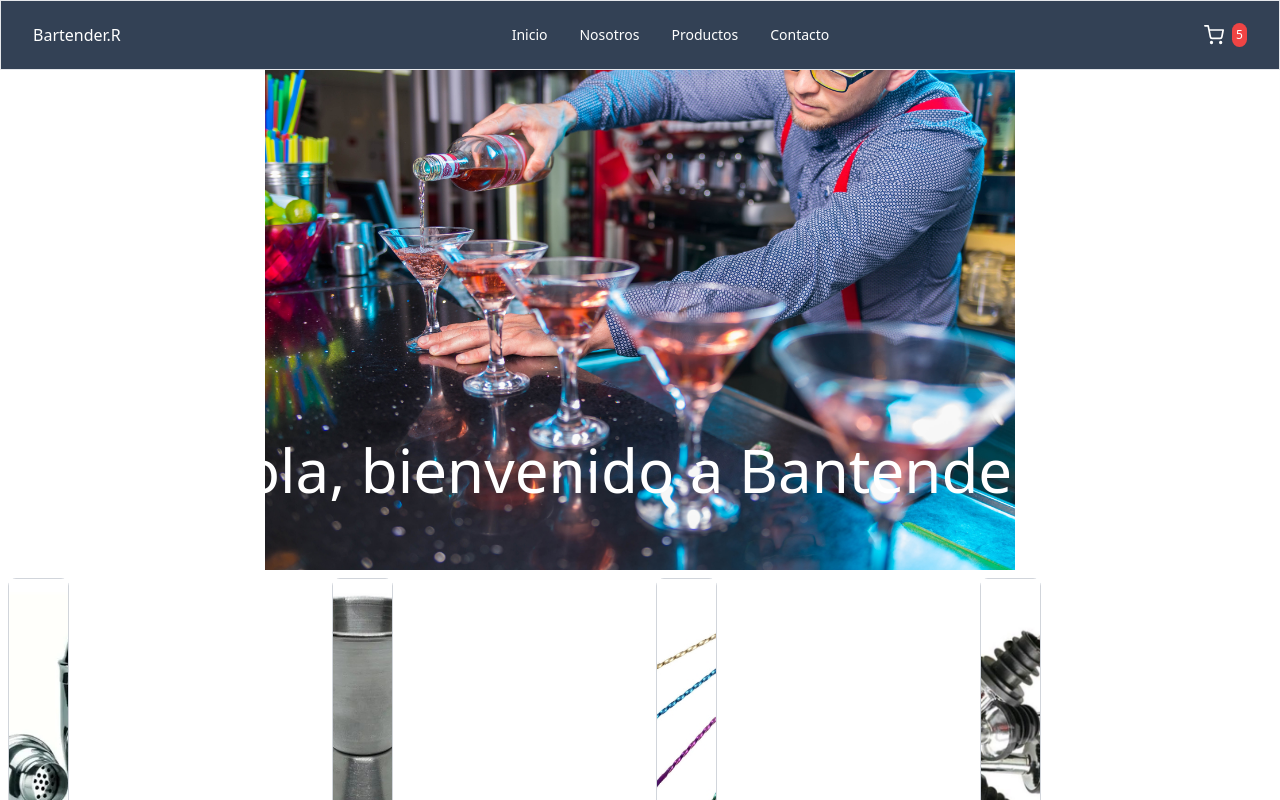
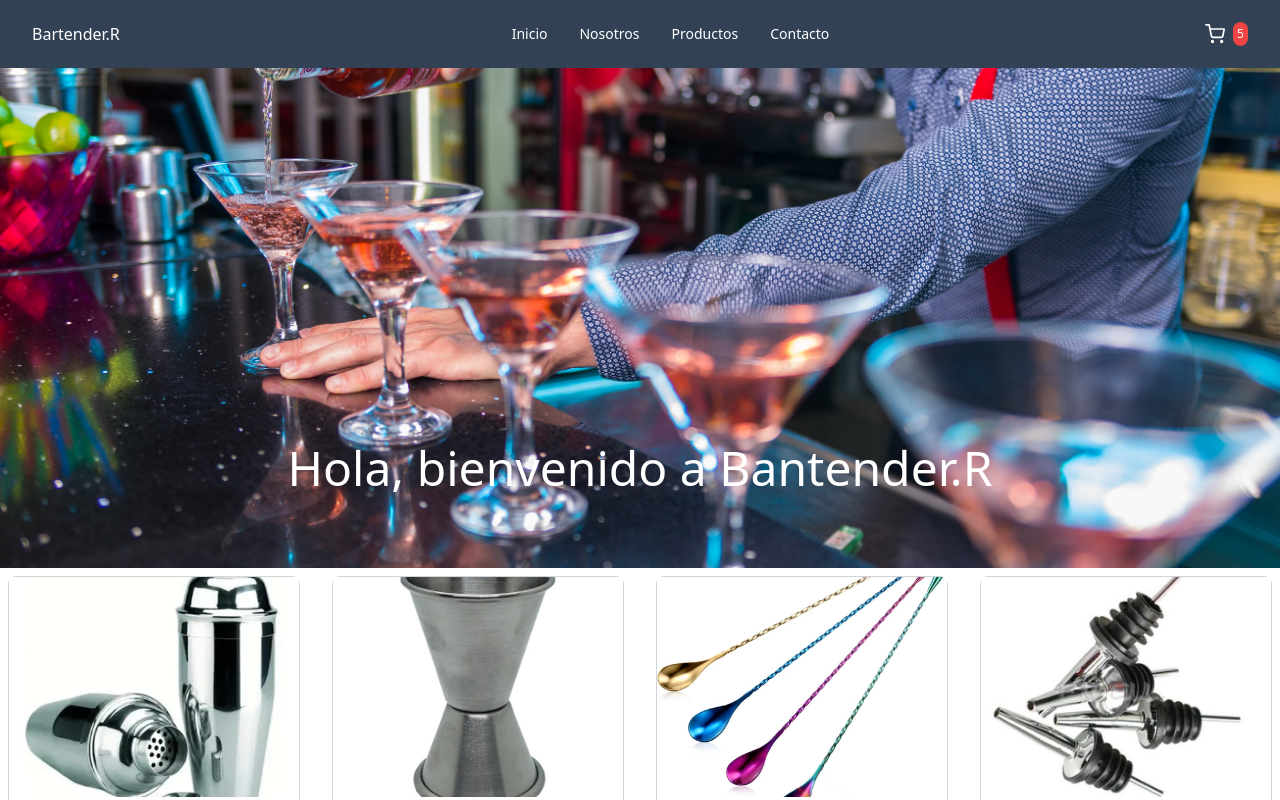
Before and after one commit to Ricardom21/bartender.R-react, a React (Create React App) app: page / in a window 1280 px wide. Shown: the top 800 px of the page. Built offline with nearby package versions, Linux system fonts and the light colour scheme.

Commit message:
corrigiendo algunos errores

```diff
--- a/src/components/Item/Item.jsx
+++ b/src/components/Item/Item.jsx
@@ -5,7 +5,7 @@ export const Item = (props) => {
   return (
     <div className="group border border-gray-300 rounded-lg flex flex-col">
       <div className="flex-shrink-0">
-        <img src={img} alt={nombre} className="object-cover w-full h-[300px]" />
+      <img src={img} alt={nombre} className="object-cover w-full h-[220px]" />
       </div>
 
       <div className="flex-grow p-6">
--- a/src/components/ItemList/ItemList.jsx
+++ b/src/components/ItemList/ItemList.jsx
@@ -6,7 +6,7 @@ export const ItemList = ({ products }) => {
   return (
     <div className="grid grid-cols-1 sm:grid-cols-2 lg:grid-cols-4 gap-4">
       {products.map((product) => (
-        <div key={product.id} className="w-full sm:w-1/2 lg:w-1/4 p-2">
+        <div key={product.id} className="w-full  p-2">
           <Item {...product} />
         </div>
       ))}
--- a/src/components/NavBar/NavBar.jsx
+++ b/src/components/NavBar/NavBar.jsx
@@ -24,7 +24,7 @@ export default function NavBar() {
 
   return (
     <div className="w-full bg-slate-700">
-      <Navbar className="mx-auto max-w-screen-xl py-2 px-4 lg:px-8 lg:py-4 ">
+      <Navbar className="mx-auto max-w-screen-xl py-2 px-4 lg:px-8 lg:py-4 border-none">
         <div className="container mx-auto flex items-center justify-between text-blue-gray-900">
           <Typography
             as="a"
--- a/src/components/heroHeader/heroHeader.jsx
+++ b/src/components/heroHeader/heroHeader.jsx
@@ -1,10 +1,10 @@
 export const HeroHeader = ()=>{
     return(
         <div>
-            <h1 className="absolute z-40 flex justify-center items-center w-full h-full text-6xl text-white" >
+            <h1 className="absolute z-40 flex justify-center items-center w-full h-full text-5xl text-white" >
                 Hola, bienvenido a Bantender.R
             </h1>
-            <img className="relative h-[500px] w-full object-center object-contain" src="./img/banner principal.jpg" alt="" />
+            <img className="relative h-[500px] w-full object-center object-cover" src="./img/banner principal.jpg" alt="" />
         </div>
     )
 }
```
